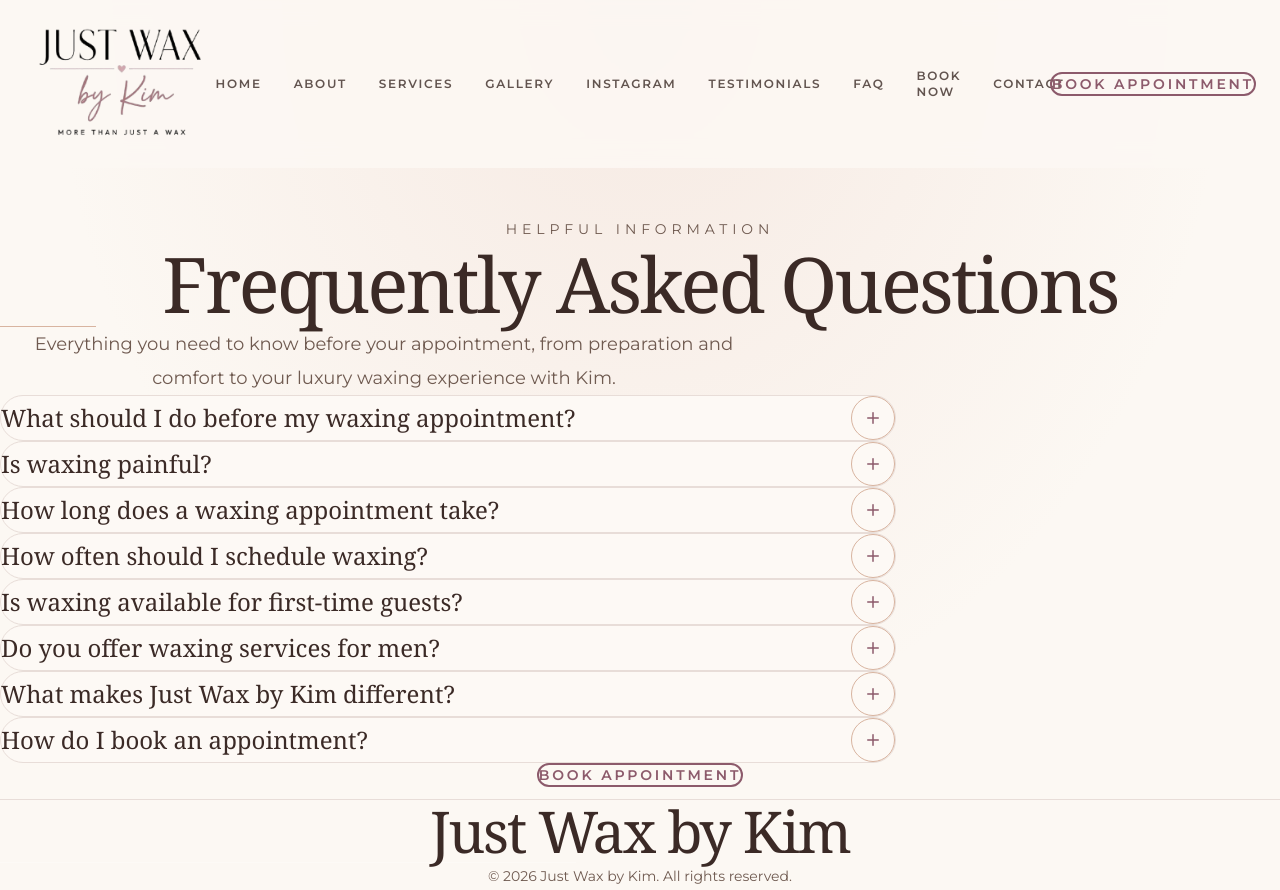
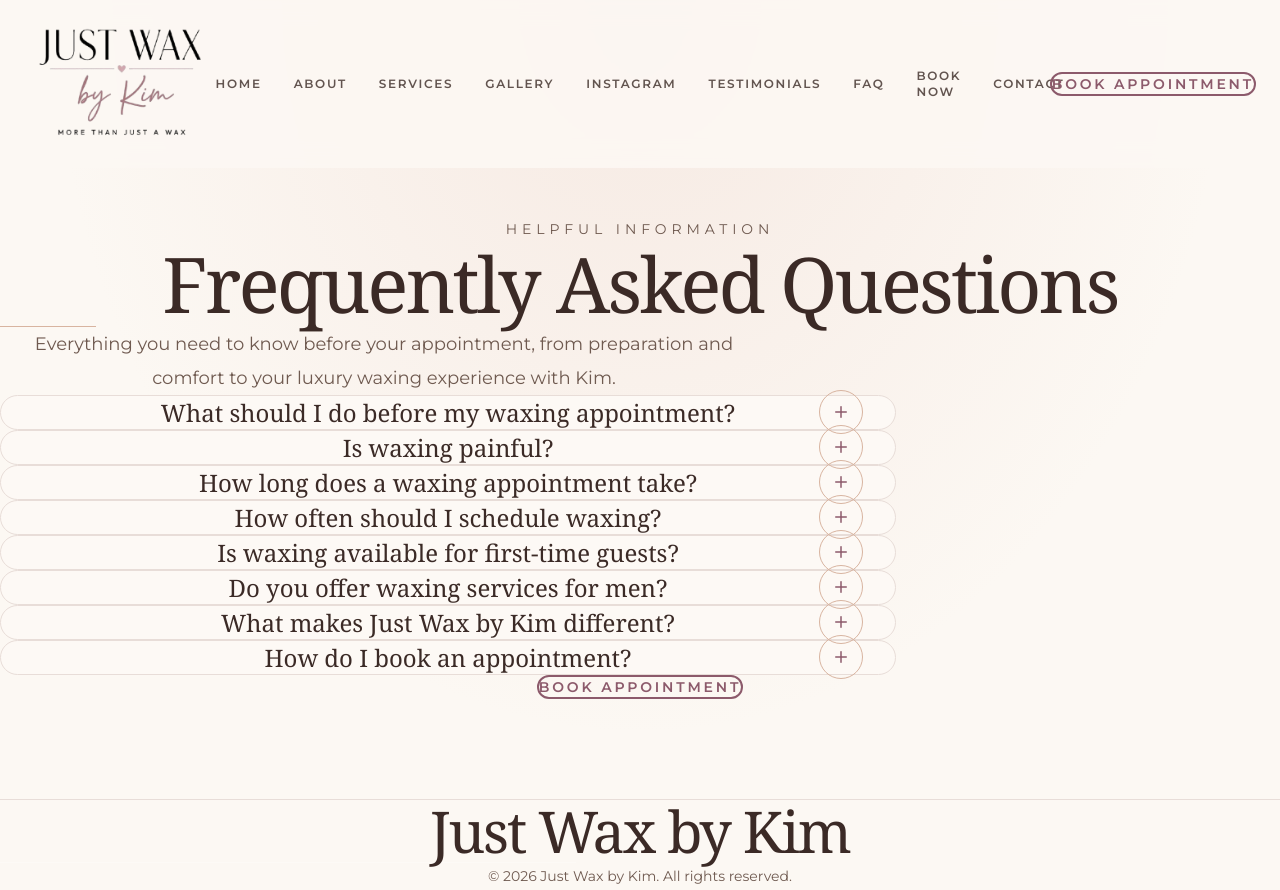
Before and after one commit to kevin-phan-25/just-wax-by-kim, a Next.js app: page /faq in a window 1280 px wide. Built offline with nearby package versions, Linux system fonts and the light colour scheme; a web font is replaced by a local one.

Commit message:
Update FAQItem.tsx

```diff
--- a/features/faq/FAQItem.tsx
+++ b/features/faq/FAQItem.tsx
@@ -40,14 +40,15 @@ export default function FAQItem({ item }: Props) {
         onClick={() => setOpen(!open)}
         className="
           group
+          relative
           flex
           w-full
           items-center
-          justify-between
-          gap-6
+          justify-center
           px-8
           py-7
-          text-left
+          pr-20
+          text-center
         "
       >
         <span
@@ -67,6 +68,8 @@ export default function FAQItem({ item }: Props) {
 
         <span
           className={`
+            absolute
+            right-8
             flex
             h-11
             w-11
@@ -104,7 +107,7 @@ export default function FAQItem({ item }: Props) {
       >
         <div className="overflow-hidden">
           <div className="px-8 pb-8 pt-1">
-            <p className="text-base leading-8 text-[#6F5A50]">
+            <p className="text-base leading-8 text-[#6F5A50] text-center">
               {item.answer}
             </p>
           </div>
```
